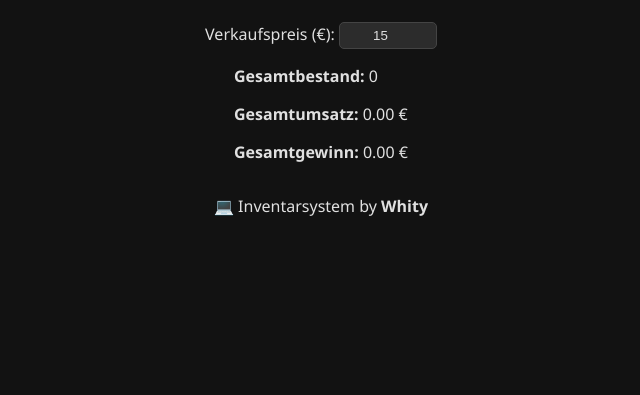
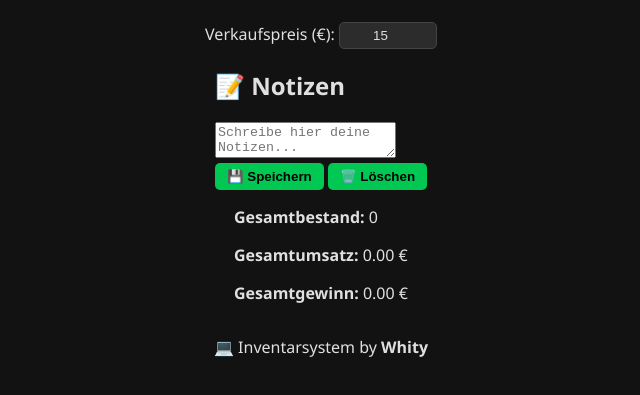
Before and after one commit to nicodahlum-lang/inventarsystem, a plain HTML site: page index.html in a window 1280 px wide. Shown: the part 87-482 px from the top of the page, without its empty margins (319-959 px from the left). Drawn offline with Linux system fonts and the light colour scheme; no server answers.

Commit message:
index.html aktualisieren

```diff
--- a/index.html
+++ b/index.html
@@ -15,6 +15,14 @@
   </div>
 
   <table id="inventarTabelle"></table>
+  <section id="notes-section">
+  <h2>📝 Notizen</h2>
+  <textarea id="notes" placeholder="Schreibe hier deine Notizen..."></textarea>
+  <div class="note-buttons">
+    <button id="saveNotes">💾 Speichern</button>
+    <button id="clearNotes">🗑️ Löschen</button>
+  </div>
+</section>
 
   <div class="gesamt">
     <p><strong>Gesamtbestand:</strong> <span id="gesamtBestand">0</span></p>
```
